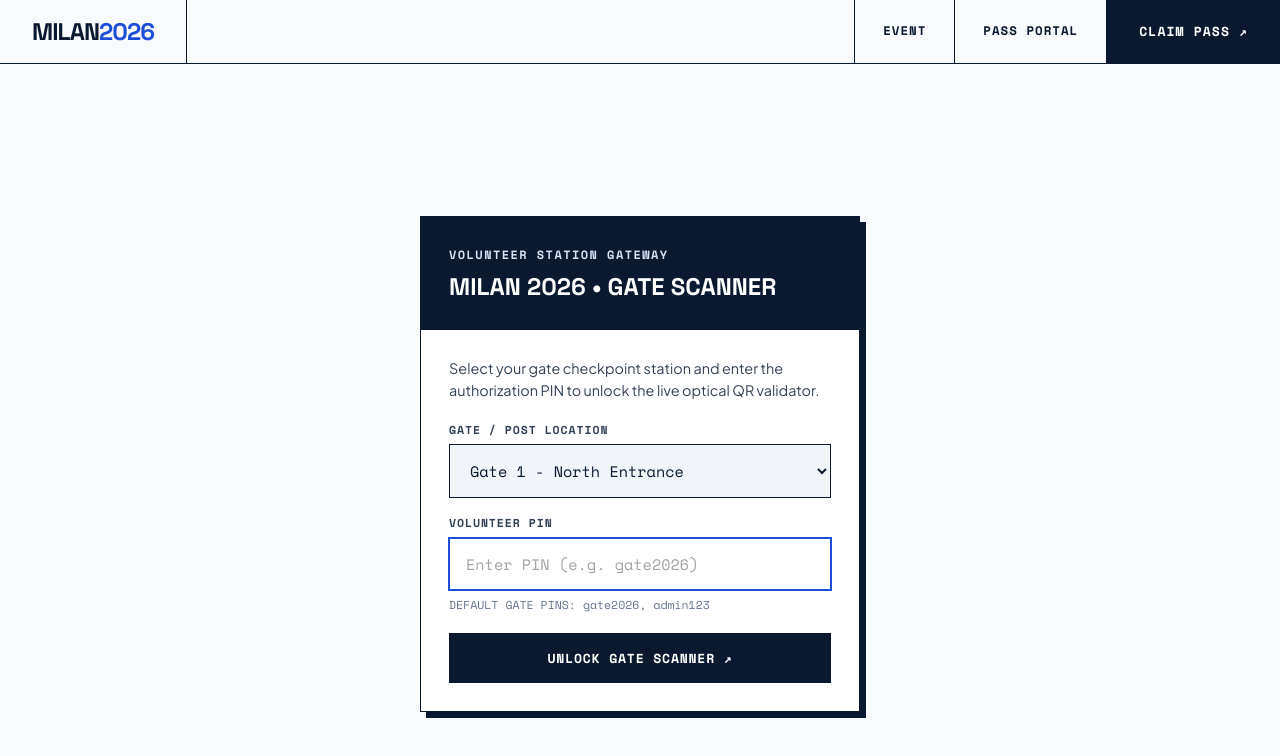
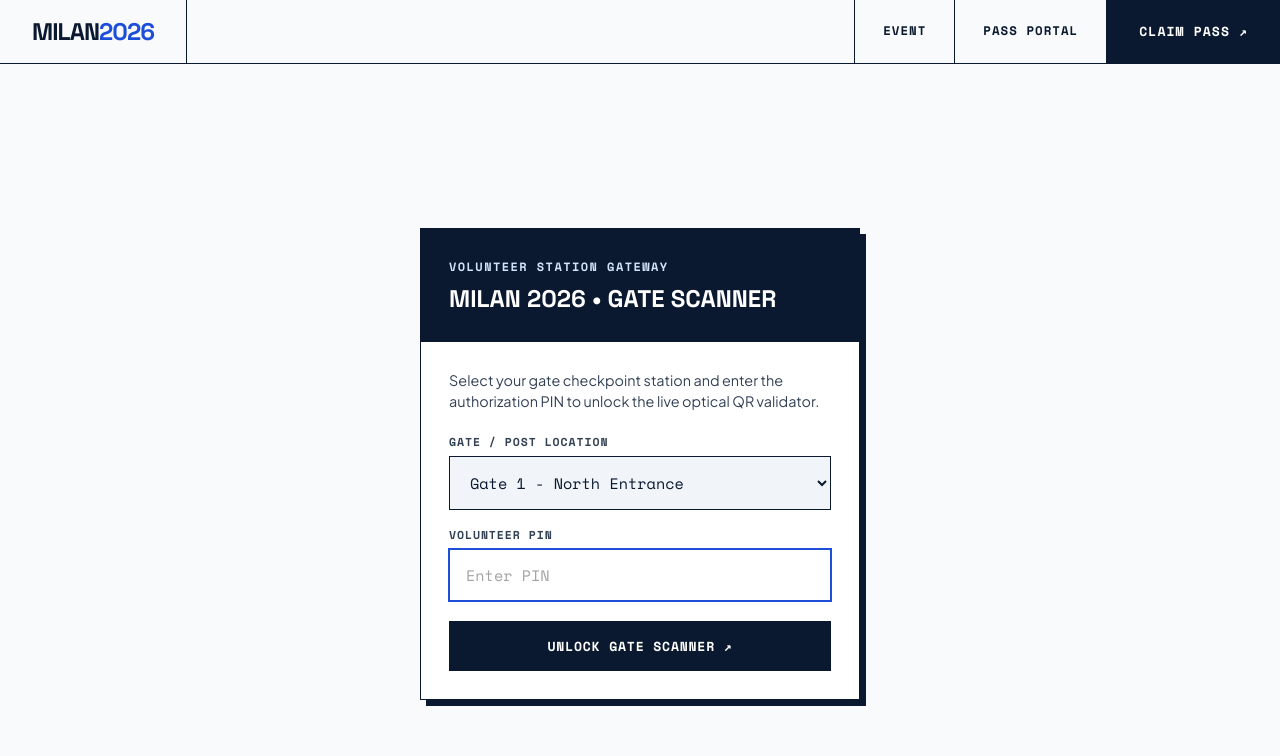
Before and after one commit to strixdominator/chronos-fest-portal, a Next.js app: page /scanner in a window 1280 px wide. Shown: the top 756 px of the page. Built offline with nearby package versions, Linux system fonts and the light colour scheme.

Commit message:
security: remove PIN and passcode hints, remove admin panel link from scanner page

```diff
--- a/src/app/admin/page.tsx
+++ b/src/app/admin/page.tsx
@@ -424,7 +424,7 @@ export default function AdminPage() {
                 <input
                   type="password"
                   required
-                  placeholder="Enter Passcode (e.g. admin123)"
+                  placeholder="Enter Passcode"
                   className="neo-input"
                   value={adminPasscode}
                   onChange={e => setAdminPasscode(e.target.value)}
--- a/src/app/scanner/page.tsx
+++ b/src/app/scanner/page.tsx
@@ -372,16 +372,13 @@ export default function GateScannerPage() {
                 </label>
                 <input
                   type="password"
-                  placeholder="Enter PIN (e.g. gate2026)"
+                  placeholder="Enter PIN"
                   className="neo-input"
                   value={pin}
                   onChange={e => setPin(e.target.value)}
                   autoFocus
                   required
                 />
-                <span style={{ display: 'block', fontFamily: 'var(--font-mono)', fontSize: '0.72rem', color: 'var(--text-muted)', marginTop: 6 }}>
-                  DEFAULT GATE PINS: gate2026, admin123
-                </span>
               </div>
 
               <button
@@ -426,22 +423,14 @@ export default function GateScannerPage() {
             className="btn-neo-outline"
             style={{ padding: '8px 14px', fontSize: '0.75rem' }}
           >
-            1. ALUMNI PASS PORTAL ↗
+            ALUMNI PASS PORTAL ↗
           </Link>
           <span
             className="btn-neo-black"
             style={{ padding: '8px 14px', fontSize: '0.75rem', cursor: 'default' }}
           >
-            2. GATE SCANNER (ACTIVE)
+            GATE SCANNER (ACTIVE)
           </span>
-          <Link
-            href="/admin"
-            target="_blank"
-            className="btn-neo-outline"
-            style={{ padding: '8px 14px', fontSize: '0.75rem' }}
-          >
-            3. ADMIN CENTER ↗
-          </Link>
         </div>
       </div>
 
```
